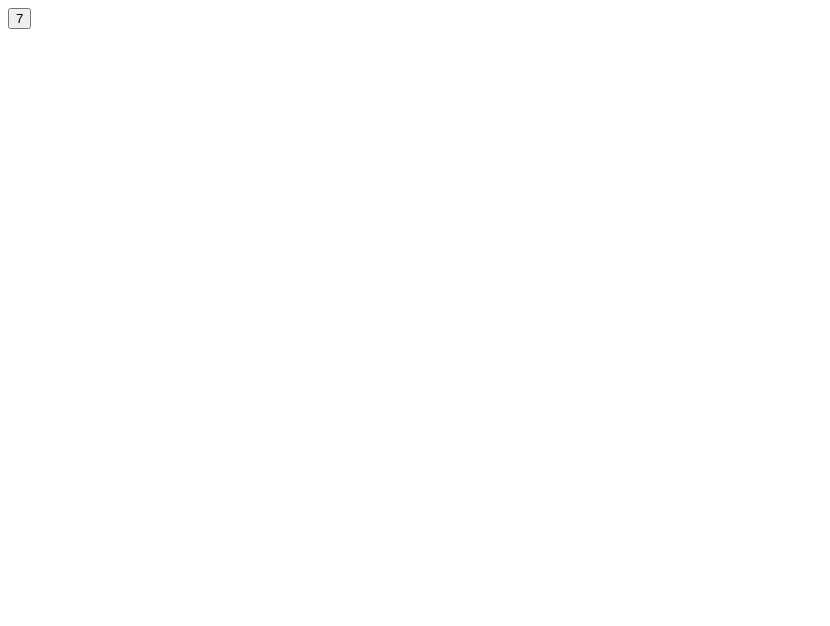
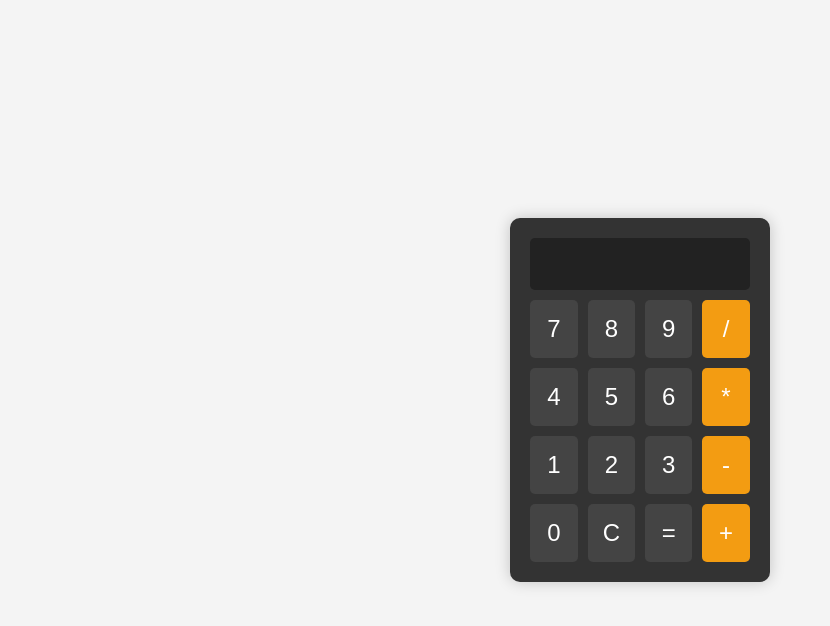
Before and after one commit to LkS-305/PI---WEB, a plain HTML site: page Lab_16 - Calculadora/index.html in a window 1280 px wide. Shown: the whole page, without its empty margins (0-830 px from the left). Drawn offline with Linux system fonts and the light colour scheme.

Commit message:
Calculadora

```diff
--- a/Lab_16 - Calculadora/index.html
+++ b/Lab_16 - Calculadora/index.html
@@ -1,12 +1,44 @@
 <!DOCTYPE html>
 <html lang="en">
+
 <head>
     <meta charset="UTF-8">
     <meta name="viewport" content="width=device-width, initial-scale=1.0">
     <title>Calculadora</title>
     <link rel="stylesheet" href="styles.css">
 </head>
+
 <body>
-    <button class="btn" onclick="adicionarNumero('7')">7</button>
+    <script src="script.js"></script>
+    <div class="calculadora">
+        <div class="tela">
+            <p id="resultado"></p>
+        </div>
+        <div class="botoes">
+            <button class="btn" onclick="adicionarNumero('7')">7</button>
+            <button class="btn" onclick="adicionarNumero('8')">8</button>
+            <button class="btn" onclick="adicionarNumero('9')">9</button>
+            <button class="btn operador" onclick="adicionarOperacao('/')">/</button>
+
+
+            <button class="btn" onclick="adicionarNumero('4')">4</button>
+            <button class="btn" onclick="adicionarNumero('5')">5</button>
+            <button class="btn" onclick="adicionarNumero('6')">6</button>
+            <button class="btn operador" onclick="adicionarOperacao('*')">*</button>
+
+
+            <button class="btn" onclick="adicionarNumero('1')">1</button>
+            <button class="btn" onclick="adicionarNumero('2')">2</button>
+            <button class="btn" onclick="adicionarNumero('3')">3</button>
+            <button class="btn operador" onclick="adicionarOperacao('-')">-</button>
+
+
+            <button class="btn" onclick="adicionarNumero('0')">0</button>
+            <button class="btn" onclick="limpar()">C</button>
+            <button class="btn" onclick="calcular()">=</button>
+            <button class="btn operador" onclick="adicionarOperacao('+')">+</button>
+        </div>
+    </div>
 </body>
+
 </html>
--- a/Lab_16 - Calculadora/script.js
+++ b/Lab_16 - Calculadora/script.js
@@ -0,0 +1,36 @@
+var operacaoAtual;
+
+function adicionarNumero(numero){
+    operacaoAtual += numero;
+    atualizarTela(operacaoAtual);
+}
+
+function adicionarOperacao(operacao){
+    if(operacaoAtual !== ''){
+        operador = operacao;
+        operacaoAtual += operacao;
+        atualizarTela(operacaoAtual);
+    }
+}
+
+function calcular(){
+    try{
+        resultado = eval(operacaoAtual);
+        atualizarTela(resultado);
+        operacaoAtual = resultado.toString();
+    } catch(e){
+        atualizarTela('erro');
+        operacaoAtual = '';
+    }
+}
+
+function limpar(){
+    operacaoAtual = '';
+    operador = '';
+    resultado = 0;
+    atualizarTela(0);
+}
+
+function atualizarTela(valor){
+    document.getElementById('resultado').innerHTML = valor;
+}
--- a/Lab_16 - Calculadora/styles.css
+++ b/Lab_16 - Calculadora/styles.css
@@ -0,0 +1,55 @@
+body {
+    font-family: Arial, sans-serif;
+    display: flex;
+    justify-content: center;
+    align-items: center;
+    height: 100vh;
+    background-color: #f4f4f4;
+    margin: 0;
+}
+
+.calculadora {
+    background-color: #333;
+    padding: 20px;
+    border-radius: 10px;
+    box-shadow: 0px 0px 15px rgba(0, 0, 0, 0.2);
+}
+
+.tela {
+    background-color: #222;
+    color: #fff;
+    font-size: 2em;
+    padding: 10px;
+    text-align: right;
+    border-radius: 5px;
+    margin-bottom: 10px;
+}
+
+.botoes {
+    display: grid;
+    grid-template-columns: repeat(4,1fr);
+    gap: 10px;
+}
+
+.btn {
+    background-color: #444;
+    color: #fff;
+    font-size: 1.5em;
+    padding: 15px;
+    border: none;
+    border-radius: 5px;
+    cursor: pointer;
+    transition: background-color 0.3s;
+}
+
+.btn:hover {
+    background-color: #555;
+}
+
+.operador {
+    background-color: #f39c12;
+}
+
+.operador:hover {
+    background-color: #e67e22;
+}
```
